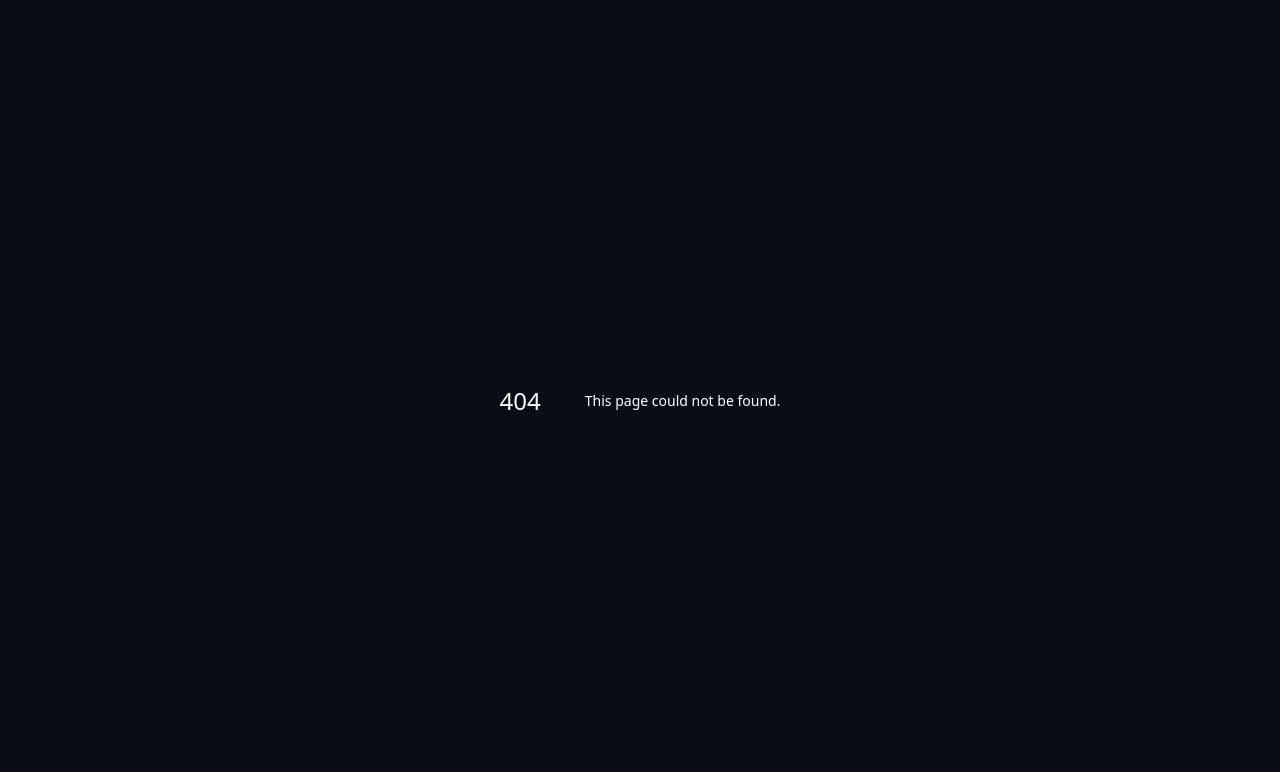
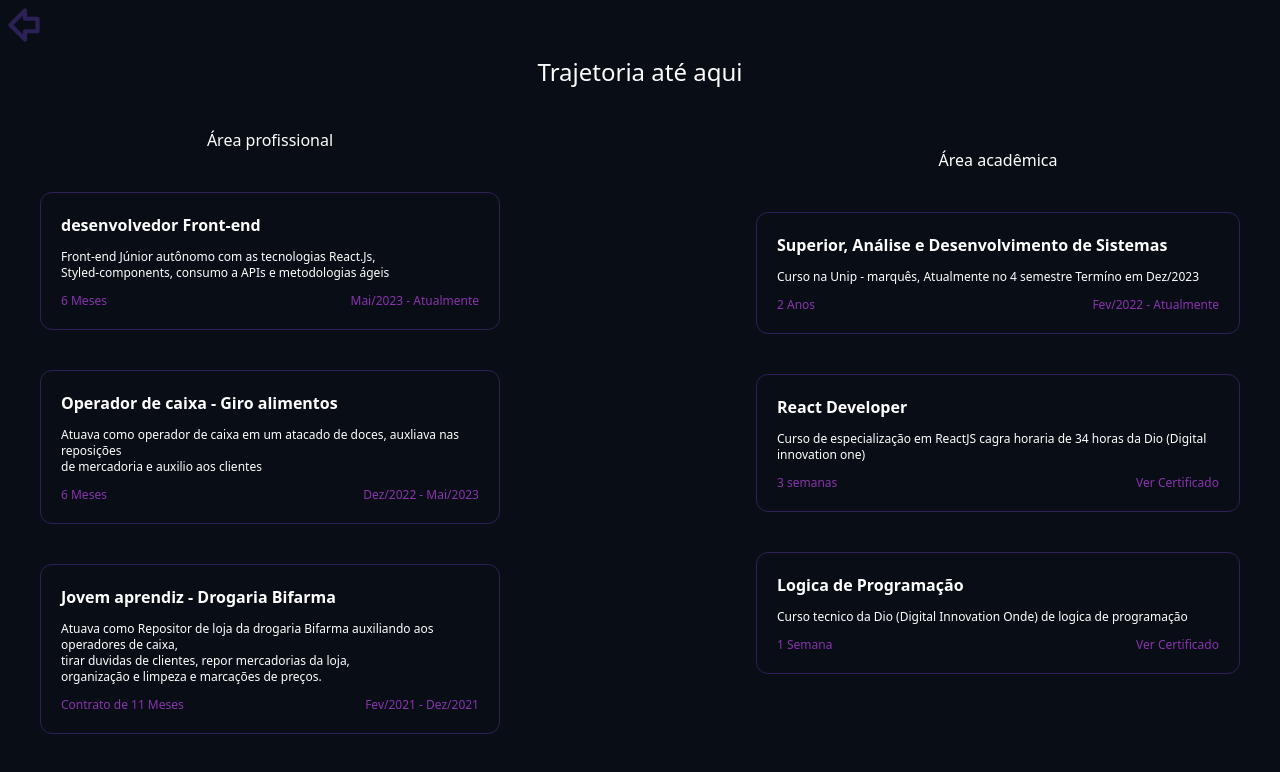
Before and after one commit to Yagosr/PortFolio, a Next.js app: page /page/Carrer in a window 1280 px wide. Before the commit this address had no page. Shown: the top 772 px of the page. Built offline with nearby package versions, Linux system fonts and the light colour scheme.

Commit message:
tela career

```diff
--- a/src/app/components/Navigation/page.tsx
+++ b/src/app/components/Navigation/page.tsx
@@ -1,26 +1,6 @@
-'use client'
-import {useRouter} from "next/navigation"
 import Link from "next/link"
 
 export  default function Navigation() {
-
-  const router = useRouter();
-    const handleInputAbout = () => {
-        router.push("http://localhost:3000/page/AboutMe")
-    }
-
-  const routerSkills = useRouter();
-    const handleInputSkills = () => {
-        routerSkills.push("http://localhost:3000/page/Skills")
-    }
-  const routerProjects = useRouter();
-    const handleInputProjects = () => {
-        routerProjects.push("http://localhost:3000/page/ProjectsPage")
-    }
-  const routerContact = useRouter();
-    const handleInputContact = () => {
-        routerContact.push("http://localhost:3000/page/Contact")
-    }
 
   return(
     <nav >
@@ -34,22 +14,26 @@ export  default function Navigation() {
               <svg xmlns="http://www.w3.org/2000/svg" width="20" height="20" viewBox="0 0 24 24" fill="none" stroke="currentColor" stroke-width="2" stroke-linecap="round" stroke-linejoin="round" className="lucide lucide-home"><path d="m3 9 9-7 9 7v11a2 2 0 0 1-2 2H5a2 2 0 0 1-2-2z"/><polyline points="9 22 9 12 15 12 15 22"/></svg>
                   Home
                 </Link>
-                <div onClick={handleInputAbout} className="flex gap-1 cursor-pointer text-zinc-200 hover:text-purple">
+                <Link href="http://localhost:3000/page/AboutMe" className="flex gap-1 cursor-pointer text-zinc-200 hover:text-purple">
                 <svg xmlns="http://www.w3.org/2000/svg" width="20" height="20" viewBox="0 0 24 24" fill="none" stroke="currentColor" stroke-width="2" stroke-linecap="round" stroke-linejoin="round" className="lucide lucide-user"><path d="M19 21v-2a4 4 0 0 0-4-4H9a4 4 0 0 0-4 4v2"/><circle cx="12" cy="7" r="4"/></svg>
                 About me
-                </div>
-                <div onClick={handleInputSkills} className="flex gap-1 cursor-pointer text-zinc-200 hover:text-purple">
+                </Link>
+                <Link href="http://localhost:3000/page/Skills" className="flex gap-1 cursor-pointer text-zinc-200 hover:text-purple">
                 <svg xmlns="http://www.w3.org/2000/svg" width="20" height="20" viewBox="0 0 24 24" fill="none" stroke="currentColor" stroke-width="2" stroke-linecap="round" stroke-linejoin="round" className="lucide lucide-dumbbell"><path d="m6.5 6.5 11 11"/><path d="m21 21-1-1"/><path d="m3 3 1 1"/><path d="m18 22 4-4"/><path d="m2 6 4-4"/><path d="m3 10 7-7"/><path d="m14 21 7-7"/></svg>
                   My Skills
-                </div>
-                <div onClick={handleInputProjects} className="flex gap-1 cursor-pointer text-zinc-200 hover:text-purple">
+                </Link>
+                <Link href="http://localhost:3000/page/Carrer" className="flex gap-1 cursor-pointer text-zinc-200 hover:text-purple">
+                <svg xmlns="http://www.w3.org/2000/svg" width="24" height="24" viewBox="0 0 24 24" fill="none" stroke="currentColor" stroke-width="2" stroke-linecap="round" stroke-linejoin="round" className="lucide lucide-briefcase"><rect width="20" height="14" x="2" y="7" rx="2" ry="2"/><path d="M16 21V5a2 2 0 0 0-2-2h-4a2 2 0 0 0-2 2v16"/></svg>
+                  Career
+                </Link>
+                <Link href="http://localhost:3000/page/ProjectsPage" className="flex gap-1 cursor-pointer text-zinc-200 hover:text-purple">
                 <svg xmlns="http://www.w3.org/2000/svg" width="20" height="20" viewBox="0 0 24 24" fill="none" stroke="currentColor" stroke-width="2" stroke-linecap="round" stroke-linejoin="round" className="lucide lucide-folder-git-2"><path d="M9 20H4a2 2 0 0 1-2-2V5a2 2 0 0 1 2-2h3.9a2 2 0 0 1 1.69.9l.81 1.2a2 2 0 0 0 1.67.9H20a2 2 0 0 1 2 2v5"/><circle cx="13" cy="12" r="2"/><path d="M18 19c-2.8 0-5-2.2-5-5v8"/><circle cx="20" cy="19" r="2"/></svg>
                   Projects
-                </div>
-                <div onClick={handleInputContact} className="flex gap-1 cursor-pointer text-zinc-200 hover:text-purple">
+                </Link>
+                <Link href="http://localhost:3000/page/Contact" className="flex gap-1 cursor-pointer text-zinc-200 hover:text-purple">
                 <svg xmlns="http://www.w3.org/2000/svg" width="20" height="20" viewBox="0 0 24 24" fill="none" stroke="currentColor" stroke-width="2" stroke-linecap="round" stroke-linejoin="round" className="lucide lucide-contact-2"><path d="M16 18a4 4 0 0 0-8 0"/><circle cx="12" cy="11" r="3"/><rect width="18" height="18" x="3" y="4" rx="2"/><line x1="8" x2="8" y1="2" y2="4"/><line x1="16" x2="16" y1="2" y2="4"/></svg>
                   Contact
-                </div>
+                </Link>
             </div>
           </div>
         </div>
--- /dev/null
+++ b/src/app/page/Carrer/page.tsx
@@ -0,0 +1,94 @@
+'use client'
+import {useRouter} from "next/navigation"
+import ButtonBack from "@/app/components/ButtonBack/page";
+
+export default function carrer() {
+
+    const router = useRouter();
+    const handleInput = () => {
+        router.push("http://localhost:3000")
+    }
+
+    return(
+        <main>
+            <div className="" onClick={handleInput}>
+                <ButtonBack/>
+            </div>
+            <div>
+                <h1 className="flex justify-center text-2xl" >Trajetoria até aqui</h1>
+            </div>
+
+            <div className="flex justify-center items-center gap-64 p-10">
+
+                <div>
+                    <h1 className="flex justify-center items-center">Área profissional</h1>
+                        <div className="flex flex-col gap-3 mt-10 border border-solid border-purple hover:bg-purple-card rounded-xl p-5">
+                            <strong>desenvolvedor Front-end</strong>
+                            <span className="text-xs"> Front-end Júnior autônomo com as tecnologias React.Js,<br />
+                                 Styled-components, consumo a APIs e metodologias ágeis
+                          </span>
+                          <div className="flex justify-between text-purple-text text-xs">
+                            <span>6 Meses</span>
+                            <span>Mai/2023 - Atualmente</span>
+                          </div>
+                        </div>
+                        <div className="flex flex-col gap-3 mt-10 border border-solid border-purple hover:bg-purple-card rounded-xl p-5">
+                            <strong>Operador de caixa - Giro alimentos</strong>
+                            <span className="text-xs"> Atuava como operador de caixa em um atacado de doces, auxliava nas reposições <br />
+                                de mercadoria e auxilio aos clientes
+                            </span>
+                          <div className="flex justify-between text-purple-text text-xs">
+                            <span>6 Meses</span>
+                            <span>Dez/2022 - Mai/2023</span>
+                          </div>
+                        </div>
+                        <div className="flex flex-col gap-3 mt-10 border border-solid border-purple hover:bg-purple-card rounded-xl p-5">
+                            <strong>Jovem aprendiz - Drogaria Bifarma</strong>
+                            <span className="text-xs">Atuava como Repositor de loja da drogaria Bifarma auxiliando aos operadores de caixa,<br />
+                             tirar duvidas de clientes, repor mercadorias da loja,<br /> organização e limpeza e marcações de preços.
+                          </span>
+                          <div className="flex justify-between text-purple-text text-xs">
+                            <span>Contrato de 11 Meses</span>
+                            <span>Fev/2021 - Dez/2021</span>
+                          </div>
+                        </div>
+                </div>
+
+                <div className="mb-10">
+                    <h1 className="flex justify-center items-center">Área acadêmica</h1>
+                        <div className="flex flex-col gap-3 mt-10 border border-solid border-purple hover:bg-purple-card rounded-xl p-5">
+                                <strong>Superior, Análise e Desenvolvimento de Sistemas</strong>
+                                <span className="text-xs"> Curso na Unip - marquês, Atualmente no 4 semestre Termíno em Dez/2023
+                            </span>
+                            <div className="flex justify-between text-purple-text text-xs">
+                                <span>2 Anos</span>
+                                <span>Fev/2022 - Atualmente</span>
+                            </div>
+                        </div>
+                        <div className="flex flex-col gap-3 mt-10 border border-solid border-purple hover:bg-purple-card rounded-xl p-5">
+                                <strong>React Developer</strong>
+                                <span className="text-xs"> Curso de especialização em ReactJS cagra horaria de 34 horas da Dio (Digital innovation one)
+                            </span>
+                            <div className="flex justify-between text-purple-text text-xs">
+                                <span>3 semanas</span>
+                                <a href="../arquivos/React-certificado.pdf" download="Certificado-React-Yago">
+                                    <span>Ver Certificado</span>
+                                </a>
+                            </div>
+                        </div>
+                        <div className="flex flex-col gap-3 mt-10 border border-solid border-purple hover:bg-purple-card rounded-xl p-5">
+                                <strong>Logica de Programação</strong>
+                                <span className="text-xs"> Curso tecnico da Dio (Digital Innovation Onde) de logica de programação
+                            </span>
+                            <div className="flex justify-between text-purple-text text-xs">
+                                <span>1 Semana</span>
+                                <a href="../arquivos/logica-certificado.pdf" download="Certificado-Logica-Yago">
+                                    <span>Ver Certificado</span>
+                                </a>
+                            </div>
+                        </div>
+                </div>
+            </div>
+        </main>
+    )
+}
--- a/tailwind.config.js
+++ b/tailwind.config.js
@@ -20,7 +20,9 @@ module.exports = {
         'wine':'#352F44',
         'white':'#ffffff',
         'black':'#000000',
-        'purple-nav': '#0f1120'
+        'purple-nav': '#0f1120',
+        'purple-card': '#14142b',
+        'purple-text': '#8a33ae',
       },
       fontFamily: {
         RobotoMono: ['Black Ops One', 'cursive']
```
Also changed, not shown: src/app/page/Skills/page.tsx (+11 -11 lines), 2 other files (tests, documents, lock files or other folders).
